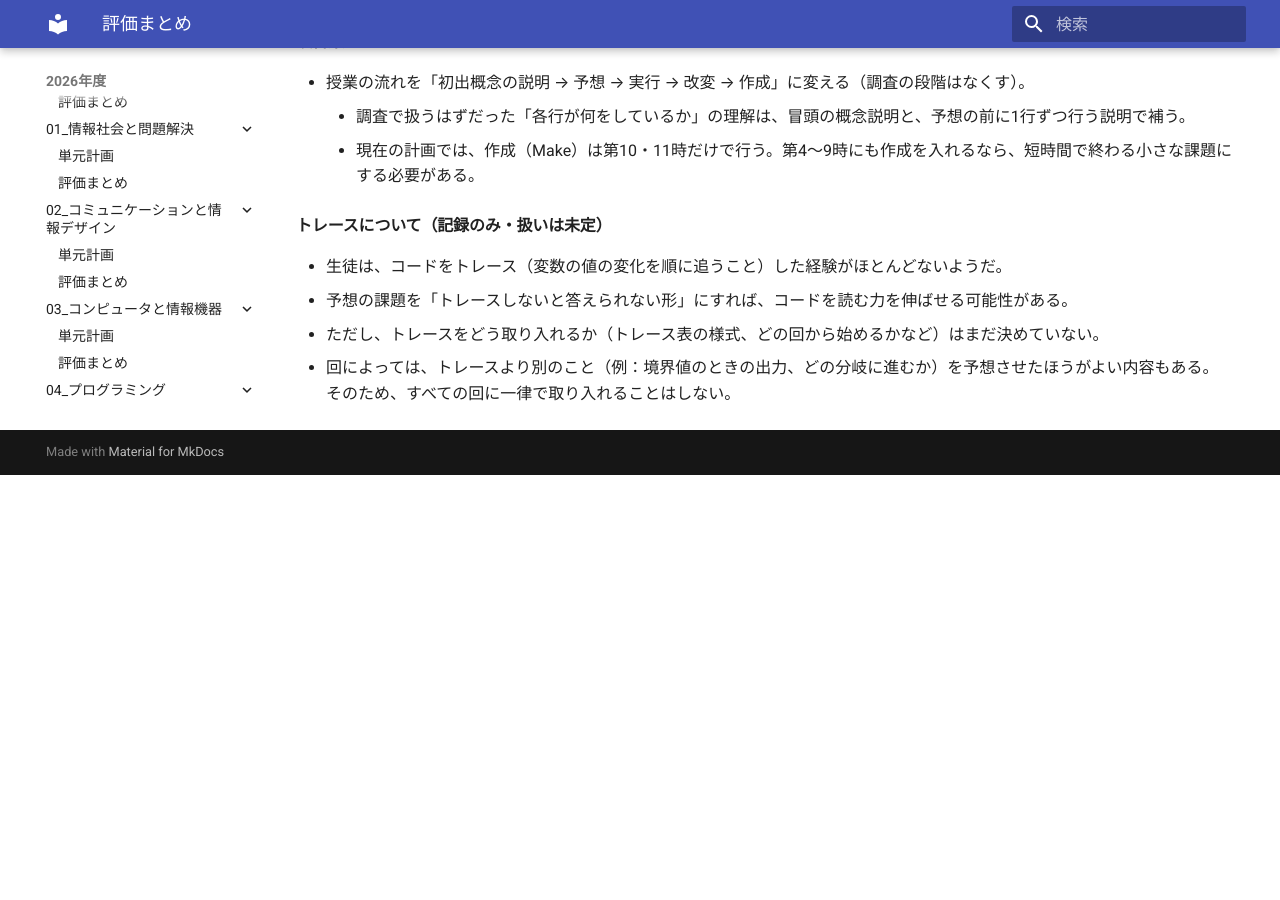
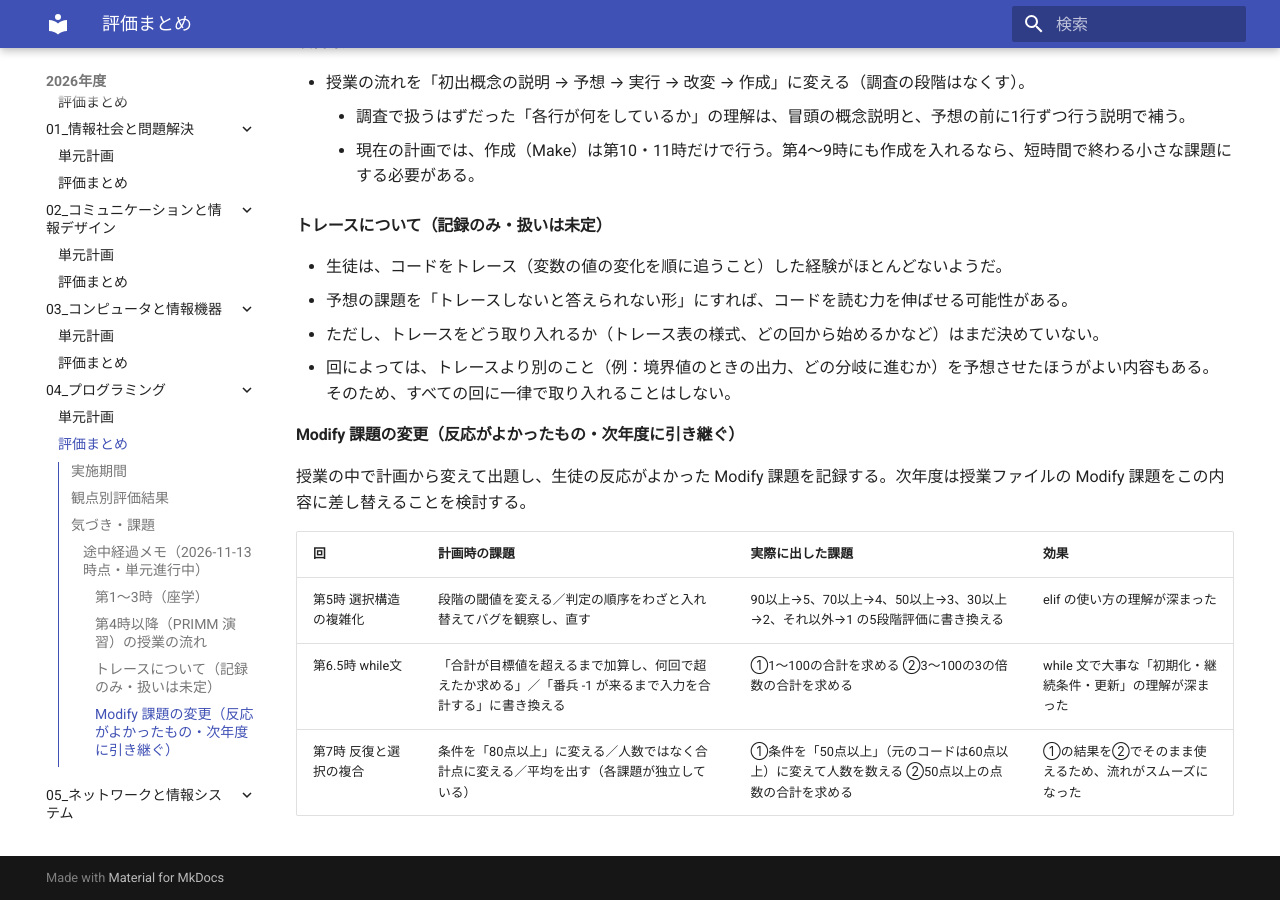
Before and after one commit to mmmmatsuuuu/edu, an MkDocs documentation site: the page built from docs/2026/informa1/04_プログラミング/02_評価まとめ.md, in a window 1280 px wide and 900 px high, scrolled down 1153 px. Built offline with MkDocs 1.6.1 and Material for MkDocs 9.7.7, drawn with Linux system fonts in a browser that asks for light colours; before the commit the page ends 1628 px from its top, so only the background shows below that.

Commit message:
docs: 反応がよかったModify課題の変更を評価まとめに記録（2026 情報Ⅰ）
- 第5時・第6.5時・第7時で計画から変えて出題したModify課題を、計画時の課題と並べて記録
- 次年度に授業ファイルへ反映することを検討するため

Co-Authored-By: Claude Opus 5.5 <noreply@anthropic.com>

```diff
--- a/docs/2026/informa1/04_プログラミング/02_評価まとめ.md
+++ b/docs/2026/informa1/04_プログラミング/02_評価まとめ.md
@@ -48,3 +48,13 @@
 - 予想の課題を「トレースしないと答えられない形」にすれば、コードを読む力を伸ばせる可能性がある。
 - ただし、トレースをどう取り入れるか（トレース表の様式、どの回から始めるかなど）はまだ決めていない。
 - 回によっては、トレースより別のこと（例：境界値のときの出力、どの分岐に進むか）を予想させたほうがよい内容もある。そのため、すべての回に一律で取り入れることはしない。
+
+#### Modify 課題の変更（反応がよかったもの・次年度に引き継ぐ）
+
+授業の中で計画から変えて出題し、生徒の反応がよかった Modify 課題を記録する。次年度は授業ファイルの Modify 課題をこの内容に差し替えることを検討する。
+
+| 回 | 計画時の課題 | 実際に出した課題 | 効果 |
+|---|---|---|---|
+| 第5時 選択構造の複雑化 | 段階の閾値を変える／判定の順序をわざと入れ替えてバグを観察し、直す | 90以上→5、70以上→4、50以上→3、30以上→2、それ以外→1 の5段階評価に書き換える | elif の使い方の理解が深まった |
+| 第6.5時 while文 | 「合計が目標値を超えるまで加算し、何回で超えたか求める」／「番兵 -1 が来るまで入力を合計する」に書き換える | ①1〜100の合計を求める ②3〜100の3の倍数の合計を求める | while 文で大事な「初期化・継続条件・更新」の理解が深まった |
+| 第7時 反復と選択の複合 | 条件を「80点以上」に変える／人数ではなく合計点に変える／平均を出す（各課題が独立している） | ①条件を「50点以上」（元のコードは60点以上）に変えて人数を数える ②50点以上の点数の合計を求める | ①の結果を②でそのまま使えるため、流れがスムーズになった |
```
